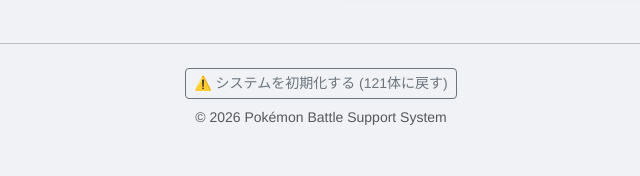
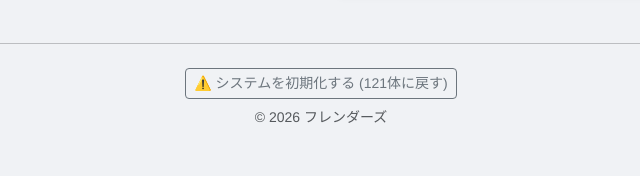
Before and after one commit to marimarimo0228/pokemon-test, a Flask app: page / in a window 1280 px wide. Shown: the part 734-910 px from the top of the page, without its empty margins (319-959 px from the left). Run offline with Flask 3, Linux system fonts and the light colour scheme.

Commit message:
Update index.html

```diff
--- a/templates/index.html
+++ b/templates/index.html
@@ -263,7 +263,7 @@
                 ⚠️ システムを初期化する (121体に戻す)
             </button>
         </form>
-        <p class="text-muted small mt-2">&copy; 2026 Pokémon Battle Support System</p>
+        <p class="text-muted small mt-2">&copy; 2026 フレンダーズ</p>
     </div>
 </div>
 
```
